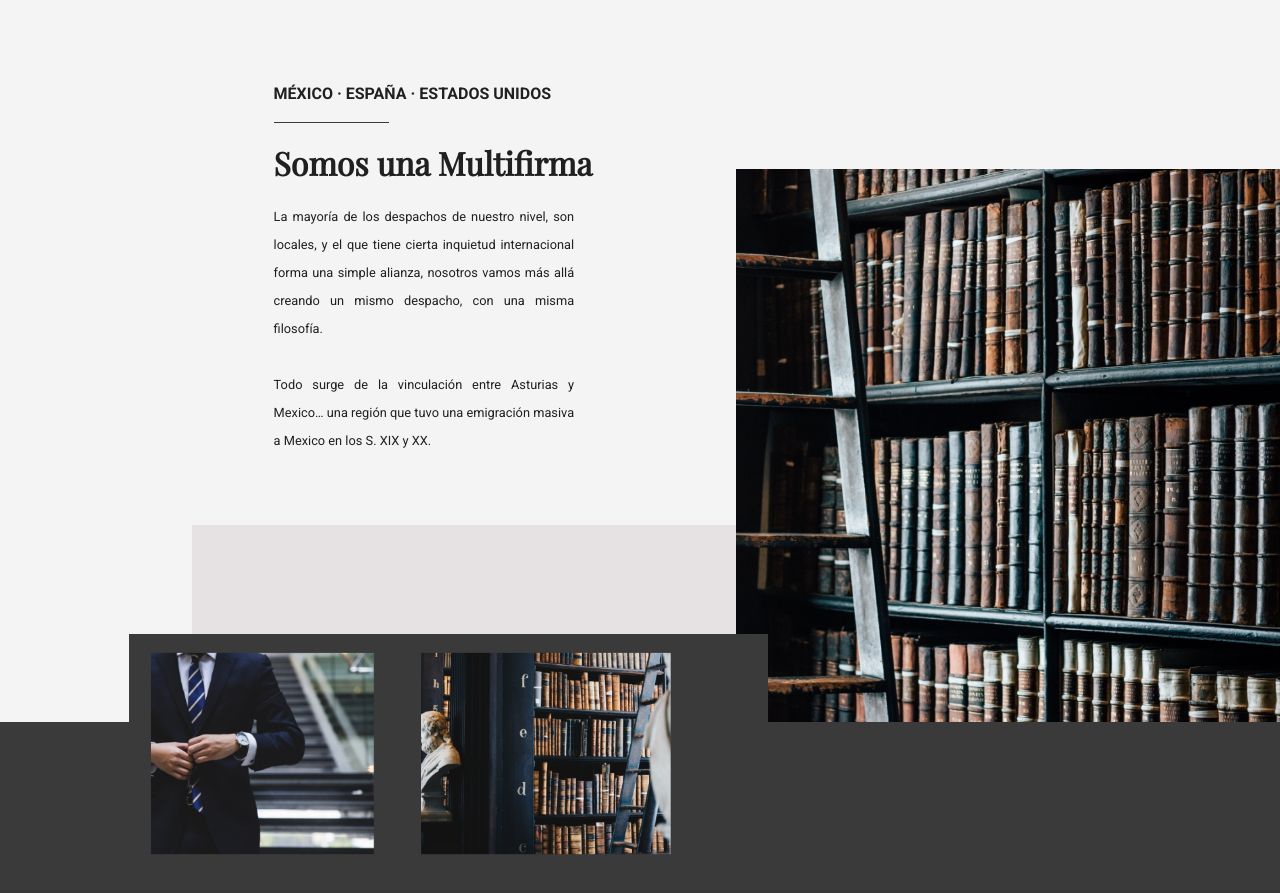
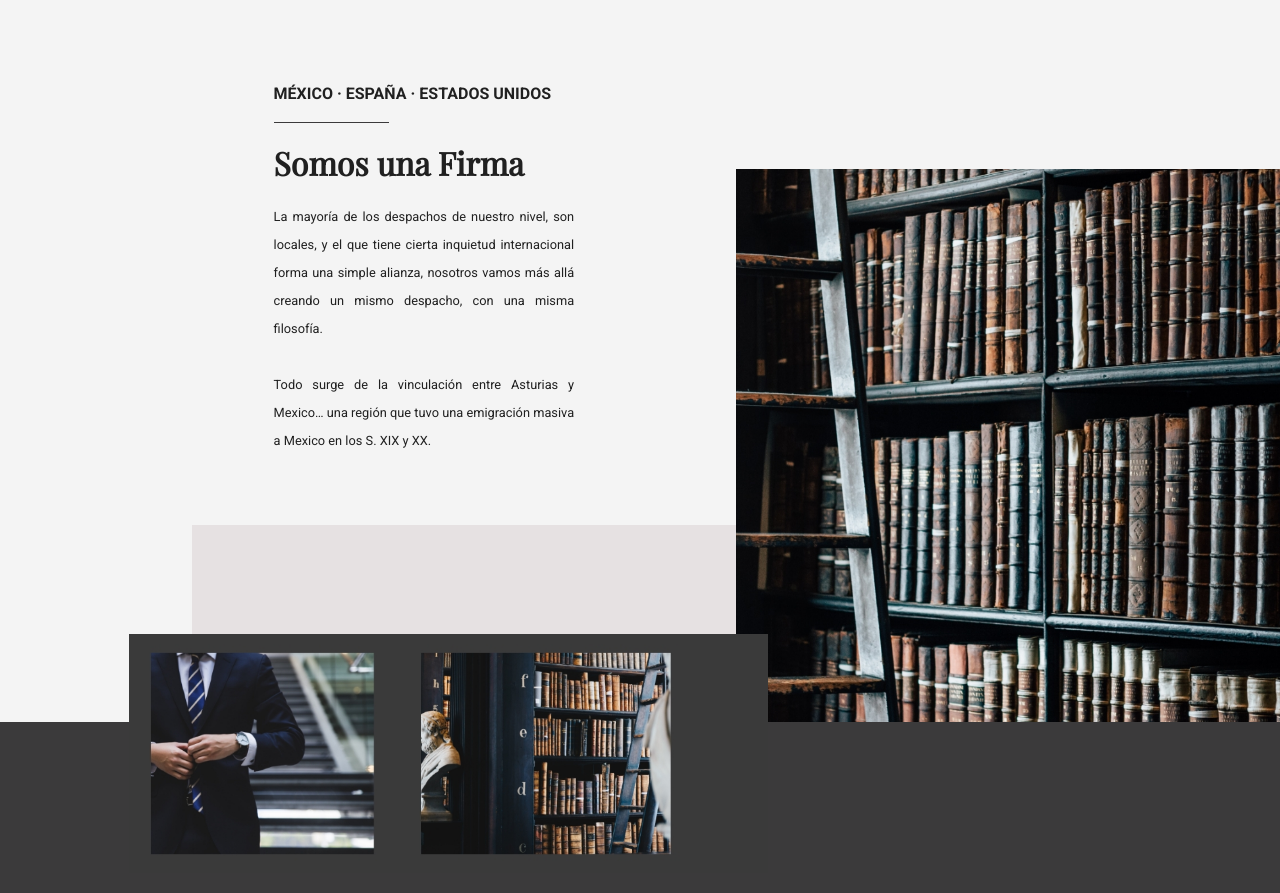
Before and after one commit to Eterna-Digital/alegantto, a Vue app: page / in a window 1280 px wide. Shown: the part 1900-2793 px from the top of the page. Built offline with nearby package versions, Linux system fonts and the light colour scheme.

Commit message:
Change text Firma

```diff
--- a/src/views/Alianza.vue
+++ b/src/views/Alianza.vue
@@ -10,7 +10,7 @@
         <div class="d-flex flex-column align-start sec1-a">
           <p class="font-weight-bold">MÉXICO · ESPAÑA · ESTADOS UNIDOS</p>
           <span class="hr"></span>
-          <h1 class="mt-4 mb-4">Somos una Multifirma</h1>
+          <h1 class="mt-4 mb-4">Somos una Firma</h1>
           <p class="txt-e">
             La mayoría de los despachos de nuestro nivel, son locales, y el que
             tiene cierta inquietud internacional forma una simple alianza,
```
